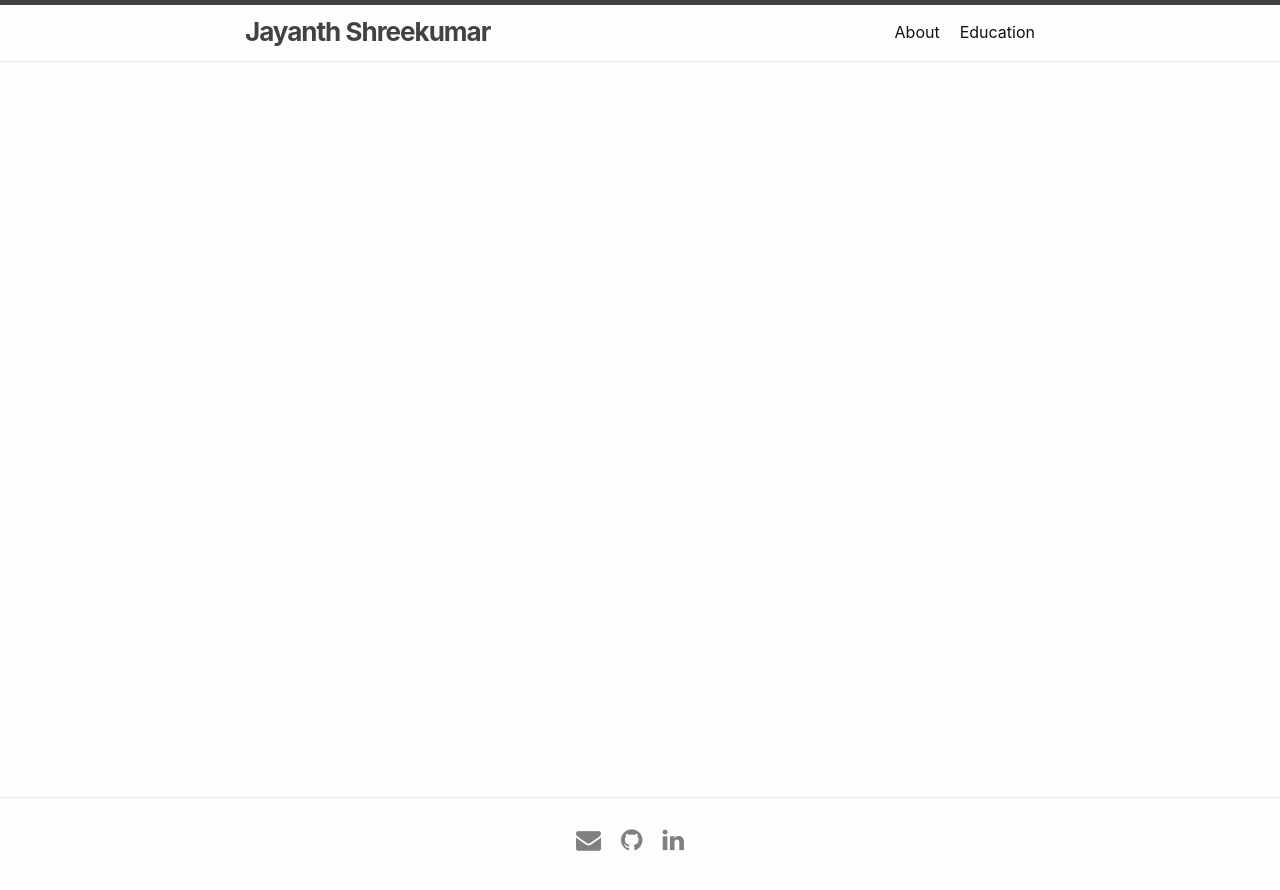
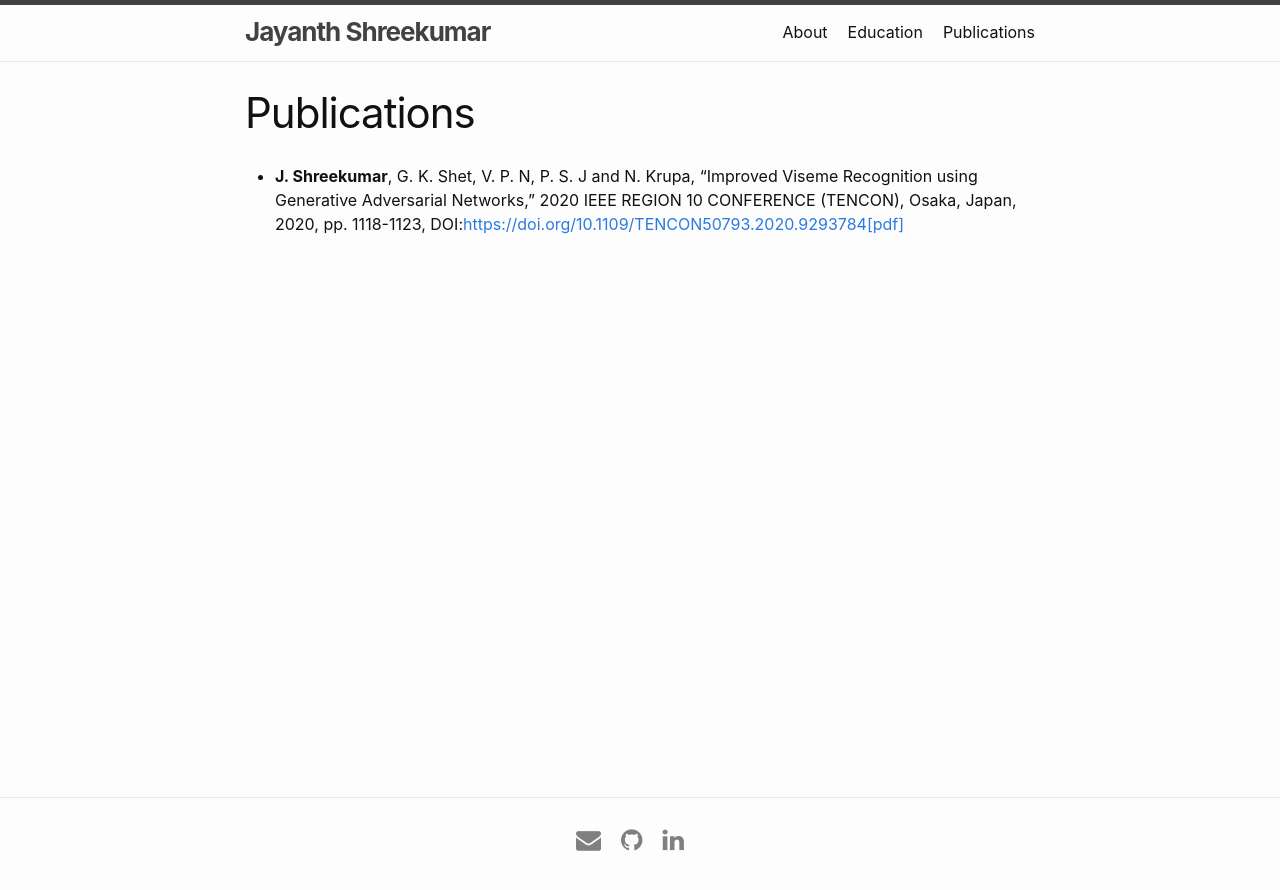
Before and after one commit to JayanthShreekumar/jayanthshreekumar.github.io_old, a Jekyll site: the page built from zpublications.md, in a window 1280 px wide. Shown: the top 890 px of the page. Built offline with Jekyll 4.4.1, drawn with Linux system fonts in a browser that asks for light colours; our own code applies the rules of GitHub Pages for plain Markdown files.

Commit message:
Update publications

```diff
--- a/zpublications.md
+++ b/zpublications.md
@@ -1,8 +1,6 @@
-<!-- ---
+---
 layout: page
 title: Publications
 permalink: /publications/
 ---
-* Tarun Dutt, G.N.S. Prasanna, T.R. Dastidar and <b>Ananth Shreekumar</b>. <i>Towards Artifact Rejection in Microscopic Urinalysis</i>. Medical
-Imaging meets NeurIPS 2019 workshop, 33rd Conference on Neural Information Processing Systems.<a target="_blank" rel="noopener noreferrer" href="{{ site.baseurl }}{{ site.url }}/assets/pdf/nips_openset.pdf">[pdf]</a>
-* <b>Ananth Shreekumar</b>\*, Biswesh Mohapatra\*, and Srisha Rao. <i>Incorporating Autonomous Bargaining Capabilities into E-Commerce Systems</i>. 20th ACM International Conference on Intelligent Virtual Agents.[Accepted] -->
+* <b>J. Shreekumar</b>, G. K. Shet, V. P. N, P. S. J and N. Krupa, "Improved Viseme Recognition using Generative Adversarial Networks," 2020 IEEE REGION 10 CONFERENCE (TENCON), Osaka, Japan, 2020, pp. 1118-1123, DOI:<a href = "https://doi.org/10.1109/TENCON50793.2020.9293784">https://doi.org/10.1109/TENCON50793.2020.9293784</a><a target="_blank" rel="noopener noreferrer" href="{{ site.baseurl }}{{ site.url }}/assets/pdf/Viseme_GAN.pdf">[pdf]</a>
```
Also changed, not shown: 1 other file.
